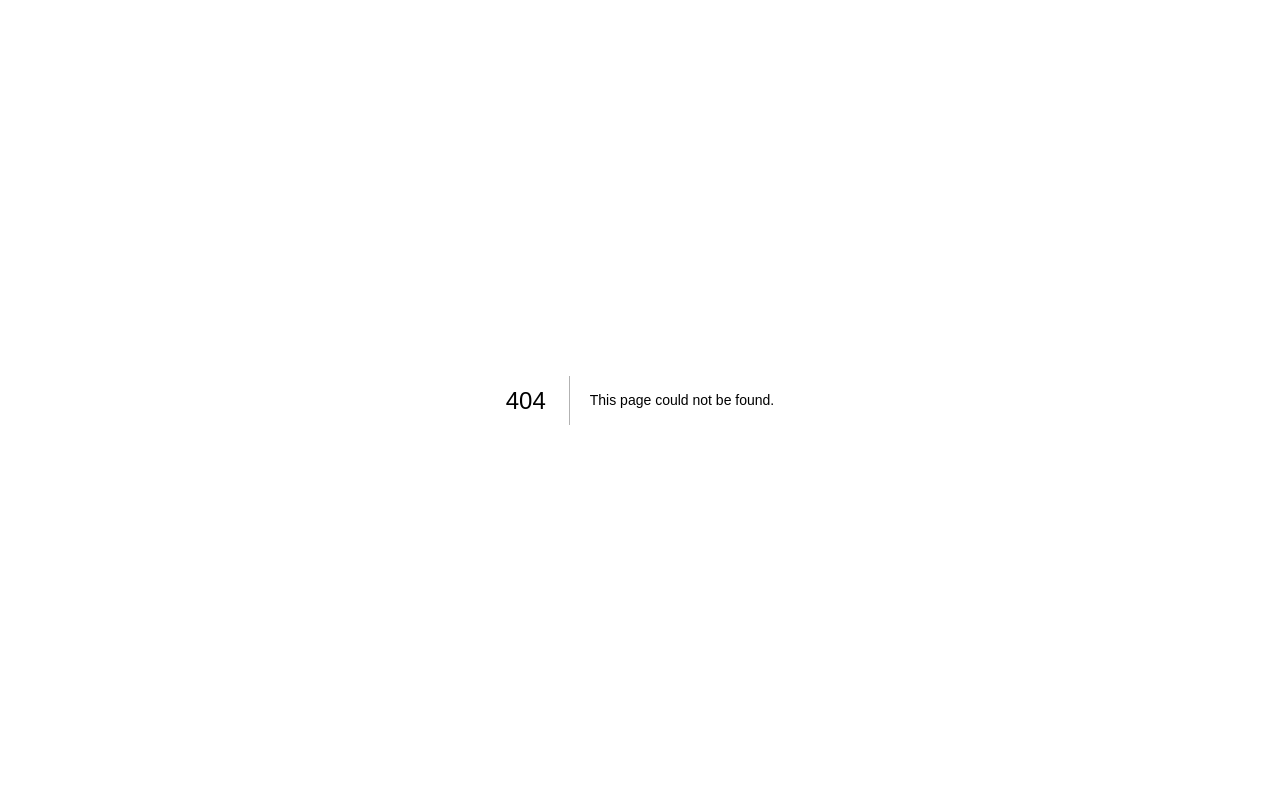
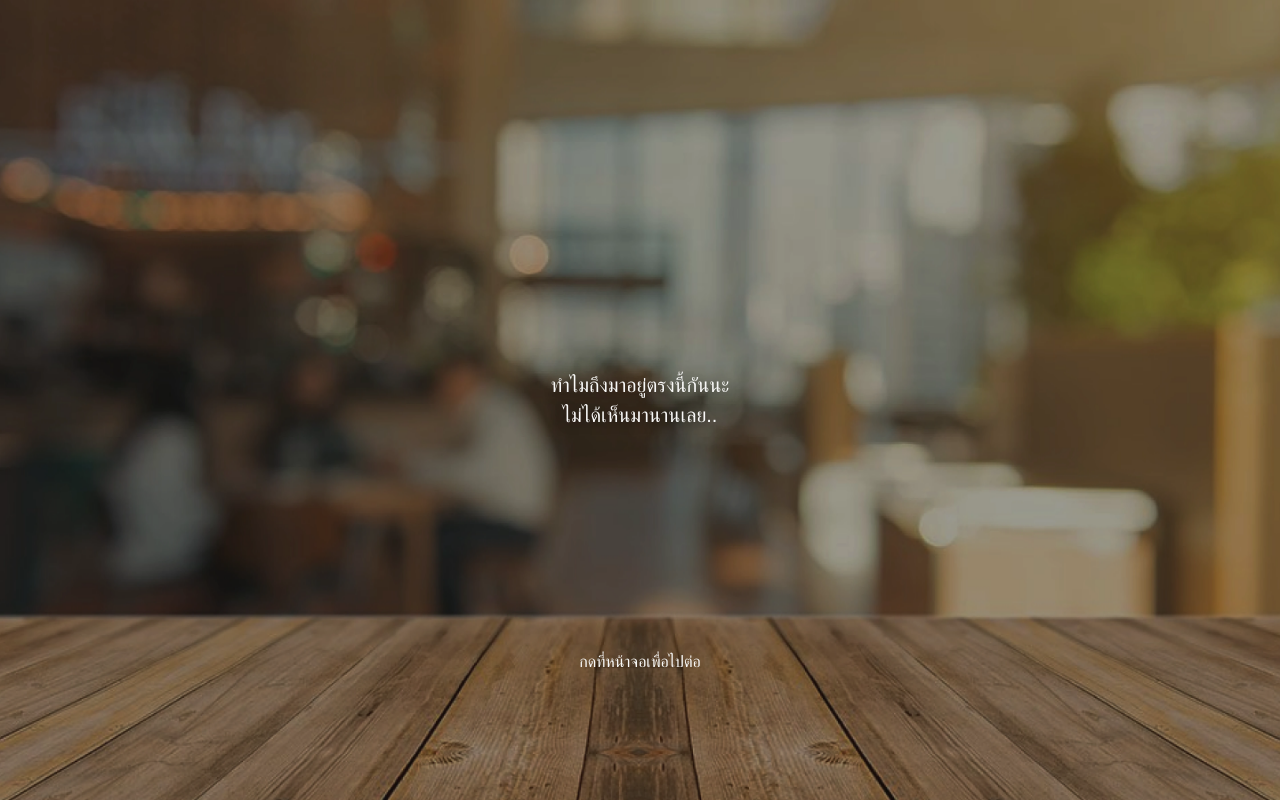
Before and after one commit to CBC-Warehouse-Of-Heart/Warehouse-of-Heart, a Next.js app: page /3-1 in a window 1280 px wide. Before the commit this address had no page. Built offline with nearby package versions, Linux system fonts and the light colour scheme; a web font is replaced by a local one.

Commit message:
feat: 3-1

```diff
--- /dev/null
+++ b/app/(interactive)/3-1/page.tsx
@@ -0,0 +1,35 @@
+import Image from "next/image";
+import Link from "next/link";
+type Props = {};
+
+const Page = (props: Props) => {
+  return (
+    <>
+      <Link href="/">
+        <Image
+          src="/images/bg_3-1.webp"
+          alt="Description"
+          layout="fill"
+          objectFit="cover"
+          className="-z-1"
+        />
+        <div className="bg-[url('/public/images/bg_3-1.webp')]">
+          <div className="flex h-screen flex-col items-center justify-center">
+            <div className="container mb-[220px] mt-[244px] px-10 text-center ">
+              <p className="text-xl leading-normal text-[#F8F8F7] drop-shadow-[0_4px_4px_rgba(0,0,0,0.25)]">
+                ทำไมถึงมาอยู่ตรงนี้กันนะ <br /> ไม่ได้เห็นมานานเลย..
+              </p>
+            </div>
+            <div className="container z-10 text-center">
+              <p className=" text-base leading-normal text-[#F8F8F7] ">
+                กดที่หน้าจอเพื่อไปต่อ
+              </p>
+            </div>
+          </div>
+        </div>
+      </Link>
+    </>
+  );
+};
+
+export default Page;
```
Also changed, not shown: public/images/bg_3-1.webp (added).
